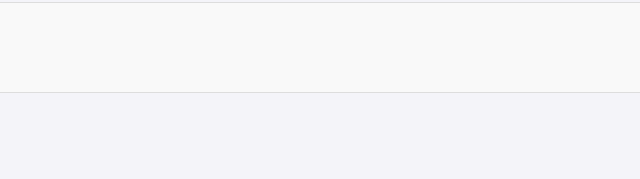
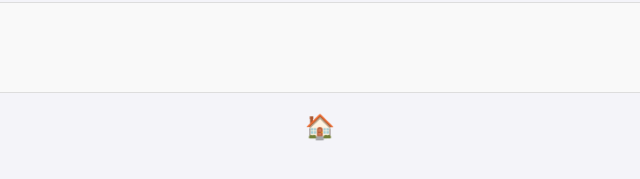
Before and after one commit to Vicdani24/Facilitrader, a plain HTML site: page alavancagem.html in a window 1280 px wide. Shown: the part 457-636 px from the top of the page, 320-960 px from the left. Drawn offline with Linux system fonts and the light colour scheme.

Commit message:
Update alavancagem.html

```diff
--- a/alavancagem.html
+++ b/alavancagem.html
@@ -52,6 +52,16 @@
       border: 1px solid #ddd;
       border-radius: 5px;
       background-color: #f9f9f9;
+      }
+    .back-home {
+      display: flex;
+      justify-content: center;
+      margin-top: 20px;
+    }
+    .back-home a {
+      color: #28a745;
+      font-size: 1.5em;
+      text-decoration: none;
     }
   </style>
 </head>
@@ -90,6 +100,9 @@
   <div class="bilhetes" id="bilhetes-list">
     <h3>Bilhetes</h3>
     <ul id="bilhetes"></ul>
+  </div>
+  <div class="back-home">
+      <a href="index.html">🏠</a>
   </div>
 
   <script>
```
